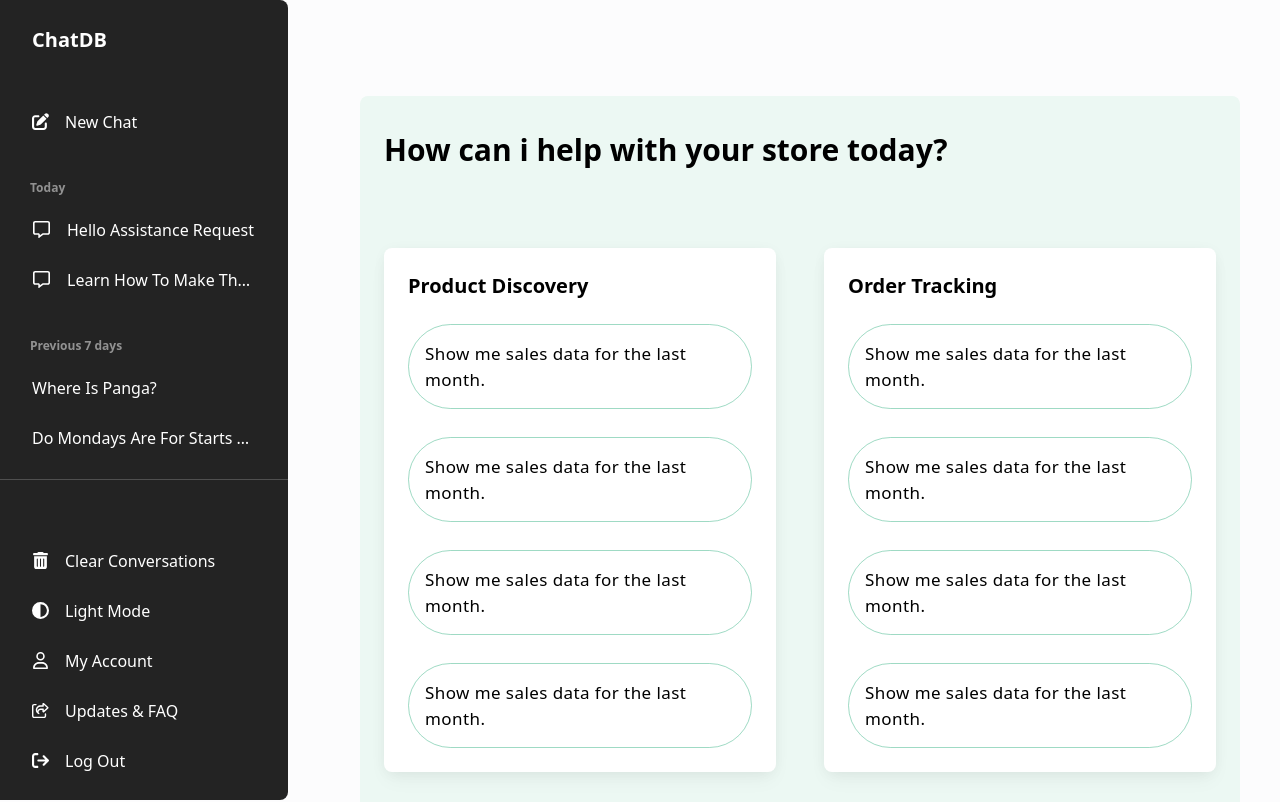
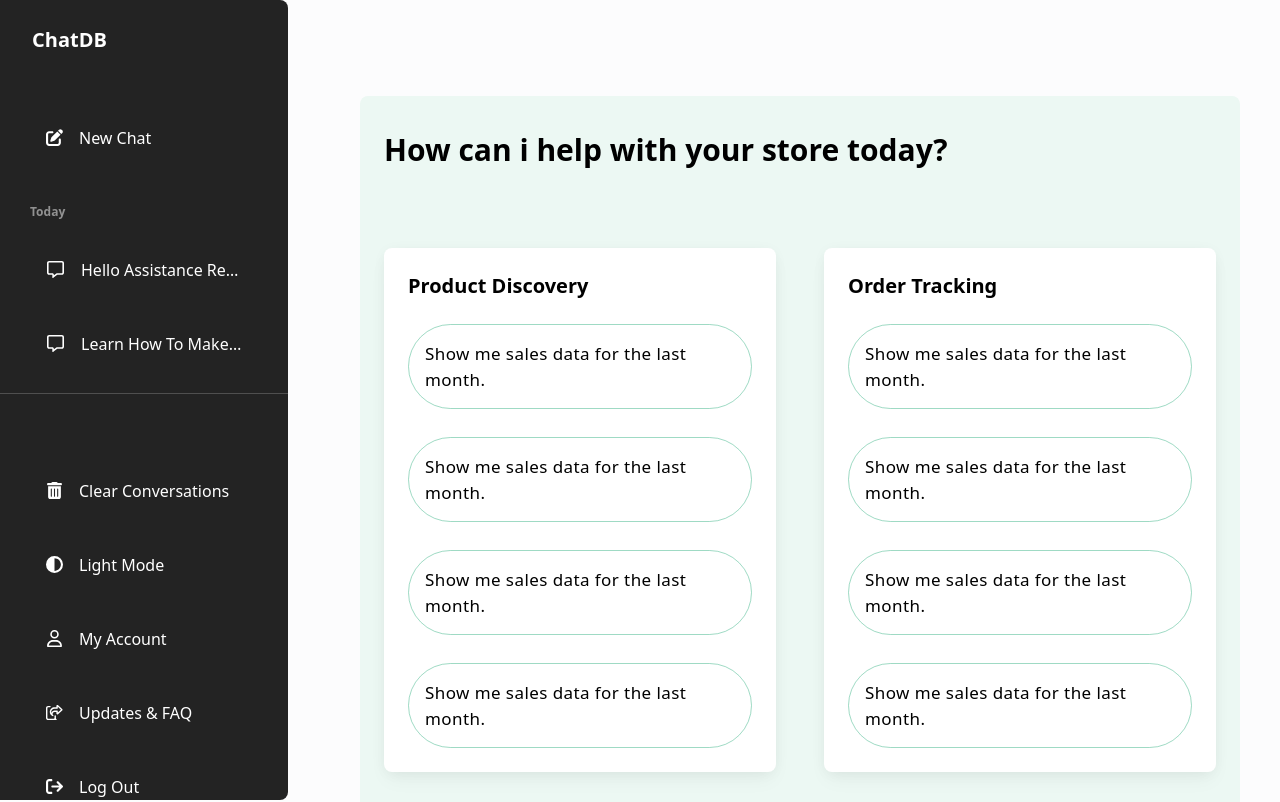
Before and after one commit to chatdb-org/chatdb-frontend, a React (Vite) app: page /screen in a window 1280 px wide. Shown: the top 802 px of the page. Built offline with nearby package versions, Linux system fonts and the light colour scheme.

Commit message:
Sidebar  refactor

```diff
--- a/src/components/Sidebar.jsx
+++ b/src/components/Sidebar.jsx
@@ -1,6 +1,18 @@
+
+
+const SidebarItem = ({ icon, text }) => (
+  <li className="mx-3.5 mt-4 mb-2">
+    <a href="#">
+      <button className="middle none font-sans font-bold center transition-all disabled:opacity-50 disabled:shadow-none disabled:pointer-events-none text-xs py-3 rounded-lg text-white hover:bg-white/10 active:bg-white/30 w-full flex items-center gap-4 px-4 capitalize" type="button">
+        <span>{icon}</span>
+        <p className="block truncate antialiased font-sans text-base leading-relaxed text-inherit font-medium capitalize">{text}</p>
+      </button>
+    </a>
+  </li>
+);
+
 const Sidebar = () => {
   return (
-    <>
     <aside className="bg-[#232323] -translate-x-80 fixed inset-0 z-50 h-screen w-72 overflow-y-auto rounded-r-lg transition-transform duration-300 xl:translate-x-0">
       <div className="relative">
         <a className="flex items-center gap-4 py-6 px-8" href="#/">
@@ -9,29 +21,16 @@ const Sidebar = () => {
           </h6>
         </a>
       </div>
+
       <div className="m-4">
         <ul className="mb-2 flex flex-col">
-            <li>
-              <a className="" href="#">
-                <button
-                  className="middle none font-sans font-bold center transition-all disabled:opacity-50 disabled:shadow-none disabled:pointer-events-none text-xs py-3 rounded-lg text-white hover:bg-white/10 active:bg-white/30 w-full flex items-center gap-4 px-4 capitalize"
-                  type="button"
-                >
-                  <span>
-                    <svg className="w-[17px] h-[17px] fill-[#fff]" viewBox="0 0 512 512" xmlns="http://www.w3.org/2000/svg">
-                      <path d="M471.6 21.7c-21.9-21.9-57.3-21.9-79.2 0L362.3 51.7l97.9 97.9 30.1-30.1c21.9-21.9 21.9-57.3 0-79.2L471.6 21.7zm-299.2 220c-6.1 6.1-10.8 13.6-13.5 21.9l-29.6 88.8c-2.9 8.6-.6 18.1 5.8 24.6s15.9 8.7 24.6 5.8l88.8-29.6c8.2-2.7 15.7-7.4 21.9-13.5L437.7 172.3 339.7 74.3 172.4 241.7zM96 64C43 64 0 107 0 160V416c0 53 43 96 96 96H352c53 0 96-43 96-96V320c0-17.7-14.3-32-32-32s-32 14.3-32 32v96c0 17.7-14.3 32-32 32H96c-17.7 0-32-14.3-32-32V160c0-17.7 14.3-32 32-32h96c17.7 0 32-14.3 32-32s-14.3-32-32-32H96z"></path>
-                    </svg>
-                  </span>
+          <SidebarItem
+            icon={<svg className="w-[17px] h-[17px] fill-[#fff]" viewBox="0 0 512 512" xmlns="http://www.w3.org/2000/svg"><path d="M471.6 21.7c-21.9-21.9-57.3-21.9-79.2 0L362.3 51.7l97.9 97.9 30.1-30.1c21.9-21.9 21.9-57.3 0-79.2L471.6 21.7zm-299.2 220c-6.1 6.1-10.8 13.6-13.5 21.9l-29.6 88.8c-2.9 8.6-.6 18.1 5.8 24.6s15.9 8.7 24.6 5.8l88.8-29.6c8.2-2.7 15.7-7.4 21.9-13.5L437.7 172.3 339.7 74.3 172.4 241.7zM96 64C43 64 0 107 0 160V416c0 53 43 96 96 96H352c53 0 96-43 96-96V320c0-17.7-14.3-32-32-32s-32 14.3-32 32v96c0 17.7-14.3 32-32 32H96c-17.7 0-32-14.3-32-32V160c0-17.7 14.3-32 32-32h96c17.7 0 32-14.3 32-32s-14.3-32-32-32H96z"></path></svg>}
+            text="New chat"
+          />
+        </ul>
+      </div>
 
-                  <p className="block antialiased font-sans text-base leading-relaxed text-inherit font-medium capitalize">
-                    New chat
-                  </p>
-                </button>
-              </a>
-            </li>
-          </ul>
-
-        </div>
       <div className="m-4">
         <ul className="mb-2 flex flex-col">
           <li className="mx-3.5 mt-4 mb-2">
@@ -39,177 +38,47 @@ const Sidebar = () => {
               Today
             </p>
           </li>
-            <li>
-              <a className="" href="#">
-                <button
-                  className="middle none font-sans font-bold center transition-all disabled:opacity-50 disabled:shadow-none disabled:pointer-events-none text-xs py-3 rounded-lg text-white hover:bg-white/10 active:bg-white/30 w-full flex items-center gap-4 px-4 capitalize"
-                  type="button"
-                >
-                  <span>
-                    <svg className="w-[19px] h-[17px] fill-[#fff]" viewBox="0 0 512 512" xmlns="http://www.w3.org/2000/svg">
-                      <path d="M160 368c26.5 0 48 21.5 48 48v16l72.5-54.4c8.3-6.2 18.4-9.6 28.8-9.6H448c8.8 0 16-7.2 16-16V64c0-8.8-7.2-16-16-16H64c-8.8 0-16 7.2-16 16V352c0 8.8 7.2 16 16 16h96zm48 124l-.2 .2-5.1 3.8-17.1 12.8c-4.8 3.6-11.3 4.2-16.8 1.5s-8.8-8.2-8.8-14.3V474.7v-6.4V468v-4V416H112 64c-35.3 0-64-28.7-64-64V64C0 28.7 28.7 0 64 0H448c35.3 0 64 28.7 64 64V352c0 35.3-28.7 64-64 64H309.3L208 492z"></path>
-                    </svg>
-                  </span>
-                  <p className="block truncate antialiased font-sans text-base leading-relaxed text-inherit font-medium capitalize">
-                    Hello Assistance Request
-                  </p>
-                </button>
-              </a>
-            </li>
-            <li>
-              <a className="" href="#">
-                <button
-                  className="middle none font-sans font-bold center transition-all disabled:opacity-50 disabled:shadow-none disabled:pointer-events-none text-xs py-3 rounded-lg text-white hover:bg-white/10 active:bg-white/30 w-full flex items-center gap-4 px-4 capitalize"
-                  type="button"
-                >
-                  <span>
-                    <svg className="w-[19px] h-[17px] fill-[#fff]" viewBox="0 0 512 512" xmlns="http://www.w3.org/2000/svg">
-                      <path d="M160 368c26.5 0 48 21.5 48 48v16l72.5-54.4c8.3-6.2 18.4-9.6 28.8-9.6H448c8.8 0 16-7.2 16-16V64c0-8.8-7.2-16-16-16H64c-8.8 0-16 7.2-16 16V352c0 8.8 7.2 16 16 16h96zm48 124l-.2 .2-5.1 3.8-17.1 12.8c-4.8 3.6-11.3 4.2-16.8 1.5s-8.8-8.2-8.8-14.3V474.7v-6.4V468v-4V416H112 64c-35.3 0-64-28.7-64-64V64C0 28.7 28.7 0 64 0H448c35.3 0 64 28.7 64 64V352c0 35.3-28.7 64-64 64H309.3L208 492z"></path>
-                    </svg>
-                  </span>
-                  <p className="block antialiased truncate font-sans text-base leading-relaxed text-inherit font-medium capitalize">
-                    Learn how to make the most of ChatDB
-                  </p>
-                </button>
-              </a>
-            </li>
+          <SidebarItem
+            icon={<svg className="w-[19px] h-[17px] fill-[#fff]" viewBox="0 0 512 512" xmlns="http://www.w3.org/2000/svg"><path d="M160 368c26.5 0 48 21.5 48 48v16l72.5-54.4c8.3-6.2 18.4-9.6 28.8-9.6H448c8.8 0 16-7.2 16-16V64c0-8.8-7.2-16-16-16H64c-8.8 0-16 7.2-16 16V352c0 8.8 7.2 16 16 16h96zm48 124l-.2.2-5.1 3.8-17.1 12.8c-4.8 3.6-11.3 4.2-16.8 1.5s-8.8-8.2-8.8-14.3V474.7v-6.4V468v-4V416H112 64c-35.3 0-64-28.7-64-64V64C0 28.7 28.7 0 64 0H448c35.3 0 64 28.7 64 64V352c0 35.3-28.7 64-64 64H309.3L208 492z"></path></svg>}
+            text="Hello Assistance Request"
+          />
+          <SidebarItem
+            icon={<svg className="w-[19px] h-[17px] fill-[#fff]" viewBox="0 0 512 512" xmlns="http://www.w3.org/2000/svg"><path d="M160 368c26.5 0 48 21.5 48 48v16l72.5-54.4c8.3-6.2 18.4-9.6 28.8-9.6H448c8.8 0 16-7.2 16-16V64c0-8.8-7.2-16-16-16H64c-8.8 0-16 7.2-16 16V352c0 8.8 7.2 16 16 16h96zm48 124l-.2.2-5.1 3.8-17.1 12.8c-4.8 3.6-11.3 4.2-16.8 1.5s-8.8-8.2-8.8-14.3V474.7v-6.4V468v-4V416H112 64c-35.3 0-64-28.7-64-64V64C0 28.7 28.7 0 64 0H448c35.3 0 64 28.7 64 64V352c0 35.3-28.7 64-64 64H309.3L208 492z"></path></svg>}
+            text="Learn how to make the most of ChatDB"
+          />
         </ul>
+      </div>
 
-        </div>
-        <div className="m-4">
-          <ul className="mb-2 flex flex-col">
-            <li className="mx-3.5 mt-4 mb-2">
-              <p className="antialiased font-sans text-[12px]  text-white font-black  opacity-50">
-                Previous 7 days
-              </p>
-            </li>
-            <li>
-              <a className="" href="#">
-                <button
-                  className="middle none font-sans font-bold center transition-all disabled:opacity-50 disabled:shadow-none disabled:pointer-events-none text-xs py-3 rounded-lg text-white hover:bg-white/10 active:bg-white/30 w-full flex items-center gap-4 px-4 capitalize"
-                  type="button"
-                >
-                  <p className="block antialiased font-sans text-base leading-relaxed text-inherit font-medium capitalize">
-                    Where is Panga?
-                  </p>
-                </button>
-              </a>
-            </li>
-            <li>
-              <a className="" href="#">
-                <button
-                  className="middle none font-sans font-bold center transition-all disabled:opacity-50 disabled:shadow-none disabled:pointer-events-none text-xs py-3 rounded-lg text-white hover:bg-white/10 active:bg-white/30 w-full flex items-center gap-4 px-4 capitalize"
-                  type="button"
-                >
-                  <p className="block truncate antialiased font-sans text-base leading-relaxed text-inherit font-medium capitalize">
-                    Do Mondays are for starts on monday what
-                  </p>
-                </button>
-              </a>
-            </li>
-          </ul>
-
-
-        </div>
-        <div className=" border-b mb-10 border-white/20">
-        </div>
+      <div className="border-b mb-10 border-white/20"></div>
 
       <div className="m-4 fixed">
         <ul className="mb-2 flex flex-col">
-            <li>
-              <a className="" href="#">
-                <button
-                  className="middle none font-sans font-bold center transition-all disabled:opacity-50 disabled:shadow-none disabled:pointer-events-none text-xs py-3 rounded-lg text-white hover:bg-white/10 active:bg-white/30 w-full flex items-center gap-4 px-4 capitalize"
-                  type="button"
-                >
-                  <span>
-                    <svg className="w-[17px] h-[17px] fill-[#ffffff]" viewBox="0 0 448 512" xmlns="http://www.w3.org/2000/svg">
-                      <path d="M135.2 17.7C140.6 6.8 151.7 0 163.8 0H284.2c12.1 0 23.2 6.8 28.6 17.7L320 32h96c17.7 0 32 14.3 32 32s-14.3 32-32 32H32C14.3 96 0 81.7 0 64S14.3 32 32 32h96l7.2-14.3zM32 128H416V448c0 35.3-28.7 64-64 64H96c-35.3 0-64-28.7-64-64V128zm96 64c-8.8 0-16 7.2-16 16V432c0 8.8 7.2 16 16 16s16-7.2 16-16V208c0-8.8-7.2-16-16-16zm96 0c-8.8 0-16 7.2-16 16V432c0 8.8 7.2 16 16 16s16-7.2 16-16V208c0-8.8-7.2-16-16-16zm96 0c-8.8 0-16 7.2-16 16V432c0 8.8 7.2 16 16 16s16-7.2 16-16V208c0-8.8-7.2-16-16-16z"></path>
-                    </svg>
-                  </span>
-                  <p className="block truncate antialiased font-sans text-base leading-relaxed text-inherit font-medium capitalize">
-                    Clear conversations
-                  </p>
-                </button>
-              </a>
-            </li>
-            <li>
-              <a className="" href="#">
-                <button
-                  className="middle none font-sans font-bold center transition-all disabled:opacity-50 disabled:shadow-none disabled:pointer-events-none text-xs py-3 rounded-lg text-white hover:bg-white/10 active:bg-white/30 w-full flex items-center gap-4 px-4 capitalize"
-                  type="button"
-                >
-                  <span>
-                    <svg className="w-[17px] h-[17px] fill-[#ffffff]" viewBox="0 0 512 512" xmlns="http://www.w3.org/2000/svg">
-                      <path d="M448 256c0-106-86-192-192-192V448c106 0 192-86 192-192zM0 256a256 256 0 1 1 512 0A256 256 0 1 1 0 256z"></path>
-                    </svg>
-                  </span>
-                  <p className="block antialiased truncate font-sans text-base leading-relaxed text-inherit font-medium capitalize">
-                    Light mode
-                  </p>
-                </button>
-              </a>
-            </li>
-            <li>
-              <a className="" href="#">
-                <button
-                  className="middle none font-sans font-bold center transition-all disabled:opacity-50 disabled:shadow-none disabled:pointer-events-none text-xs py-3 rounded-lg text-white hover:bg-white/10 active:bg-white/30 w-full flex items-center gap-4 px-4 capitalize"
-                  type="button"
-                >
-                  <span>
-                    <svg className="w-[17px] h-[17px] fill-[#ffffff]" viewBox="0 0 448 512" xmlns="http://www.w3.org/2000/svg">
-                      <path d="M304 128a80 80 0 1 0 -160 0 80 80 0 1 0 160 0zM96 128a128 128 0 1 1 256 0A128 128 0 1 1 96 128zM49.3 464H398.7c-8.9-63.3-63.3-112-129-112H178.3c-65.7 0-120.1 48.7-129 112zM0 482.3C0 383.8 79.8 304 178.3 304h91.4C368.2 304 448 383.8 448 482.3c0 16.4-13.3 29.7-29.7 29.7H29.7C13.3 512 0 498.7 0 482.3z"></path>
-                    </svg>
-                  </span>
-                  <p className="block antialiased truncate font-sans text-base leading-relaxed text-inherit font-medium capitalize">
-                    My account
-                  </p>
-                </button>
-              </a>
-            </li>
-            <li>
-              <a className="" href="#">
-                <button
-                  className="middle none font-sans font-bold center transition-all disabled:opacity-50 disabled:shadow-none disabled:pointer-events-none text-xs py-3 rounded-lg text-white hover:bg-white/10 active:bg-white/30 w-full flex items-center gap-4 px-4 capitalize"
-                  type="button"
-                >
-                  <span>
-                    <svg className="w-[17px] h-[17px] fill-[#ffffff]" viewBox="0 0 576 512" xmlns="http://www.w3.org/2000/svg">
-                      <path d="M400 255.4V240 208c0-8.8-7.2-16-16-16H352 336 289.5c-50.9 0-93.9 33.5-108.3 79.6c-3.3-9.4-5.2-19.8-5.2-31.6c0-61.9 50.1-112 112-112h48 16 32c8.8 0 16-7.2 16-16V80 64.6L506 160 400 255.4zM336 240h16v48c0 17.7 14.3 32 32 32h3.7c7.9 0 15.5-2.9 21.4-8.2l139-125.1c7.6-6.8 11.9-16.5 11.9-26.7s-4.3-19.9-11.9-26.7L409.9 8.9C403.5 3.2 395.3 0 386.7 0C367.5 0 352 15.5 352 34.7V80H336 304 288c-88.4 0-160 71.6-160 160c0 60.4 34.6 99.1 63.9 120.9c5.9 4.4 11.5 8.1 16.7 11.2c4.4 2.7 8.5 4.9 11.9 6.6c3.4 1.7 6.2 3 8.2 3.9c2.2 1 4.6 1.4 7.1 1.4h2.5c9.8 0 17.8-8 17.8-17.8c0-7.8-5.3-14.7-11.6-19.5l0 0c-.4-.3-.7-.5-1.1-.8c-1.7-1.1-3.4-2.5-5-4.1c-.8-.8-1.7-1.6-2.5-2.6s-1.6-1.9-2.4-2.9c-1.8-2.5-3.5-5.3-5-8.5c-2.6-6-4.3-13.3-4.3-22.4c0-36.1 29.3-65.5 65.5-65.5H304h32zM72 32C32.2 32 0 64.2 0 104V440c0 39.8 32.2 72 72 72H408c39.8 0 72-32.2 72-72V376c0-13.3-10.7-24-24-24s-24 10.7-24 24v64c0 13.3-10.7 24-24 24H72c-13.3 0-24-10.7-24-24V104c0-13.3 10.7-24 24-24h64c13.3 0 24-10.7 24-24s-10.7-24-24-24H72z"></path>
-                    </svg>
-                  </span>
-                  <p className="block antialiased truncate font-sans text-base leading-relaxed text-inherit font-medium capitalize">
-                    Updates & FAQ
-                  </p>
-                </button>
-              </a>
-            </li>
-            <li>
-              <a className="" href="#">
-                <button
-                  className="middle none font-sans font-bold center transition-all disabled:opacity-50 disabled:shadow-none disabled:pointer-events-none text-xs py-3 rounded-lg text-white hover:bg-white/10 active:bg-white/30 w-full flex items-center gap-4 px-4 capitalize"
-                  type="button"
-                >
-                  <span>
-                    <svg className="w-[17px] h-[17px] fill-[#ffffff]" viewBox="0 0 512 512" xmlns="http://www.w3.org/2000/svg">
-                      <path d="M502.6 278.6c12.5-12.5 12.5-32.8 0-45.3l-128-128c-12.5-12.5-32.8-12.5-45.3 0s-12.5 32.8 0 45.3L402.7 224 192 224c-17.7 0-32 14.3-32 32s14.3 32 32 32l210.7 0-73.4 73.4c-12.5 12.5-12.5 32.8 0 45.3s32.8 12.5 45.3 0l128-128zM160 96c17.7 0 32-14.3 32-32s-14.3-32-32-32L96 32C43 32 0 75 0 128L0 384c0 53 43 96 96 96l64 0c17.7 0 32-14.3 32-32s-14.3-32-32-32l-64 0c-17.7 0-32-14.3-32-32l0-256c0-17.7 14.3-32 32-32l64 0z"></path>
-
-                    </svg>
-                  </span>
-                  <p className="block antialiased truncate font-sans text-base leading-relaxed text-inherit font-medium capitalize">
-                    Log out
-                  </p>
-                </button>
-              </a>
-            </li>
-
+          <SidebarItem
+            icon={<svg className="w-[17px] h-[17px] fill-[#ffffff]" viewBox="0 0 448 512" xmlns="http://www.w3.org/2000/svg"><path d="M135.2 17.7C140.6 6.8 151.7 0 163.8 0H284.2c12.1 0 23.2 6.8 28.6 17.7L320 32h96c17.7 0 32 14.3 32 32s-14.3 32-32 32H32C14.3 96 0 81.7 0 64S14.3 32 32 32h96l7.2-14.3zM32 128H416V448c0 35.3-28.7 64-64 64H96c-35.3 0-64-28.7-64-64V128zm96 64c-8.8 0-16 7.2-16 16V432c0 8.8 7.2 16 16 16s16-7.2 16-16V208c0-8.8-7.2-16-16-16zm96 0c-8.8 0-16 7.2-16 16V432c0 8.8 7.2 16 16 16s16-7.2 16-16V208c0-8.8-7.2-16-16-16zm96 0c-8.8 0-16 7.2-16 16V432c0 8.8 7.2 16 16 16s16-7.2 16-16V208c0-8.8-7.2-16-16-16z"></path></svg>}
+            text="Clear conversations"
+          />
+          <SidebarItem
+            icon={<svg className="w-[17px] h-[17px] fill-[#ffffff]" viewBox="0 0 512 512" xmlns="http://www.w3.org/2000/svg"><path d="M448 256c0-106-86-192-192-192V448c106 0 192-86 192-192zM0 256a256 256 0 1 1 512 0A256 256 0 1 1 0 256z"></path></svg>}
+            text="Light mode"
+          />
+          <SidebarItem
+            icon={<svg className="w-[17px] h-[17px] fill-[#ffffff]" viewBox="0 0 448 512" xmlns="http://www.w3.org/2000/svg"><path d="M304 128a80 80 0 1 0 -160 0 80 80 0 1 0 160 0zM96 128a128 128 0 1 1 256 0A128 128 0 1 1 96 128zM49.3 464H398.7c-8.9-63.3-63.3-112-129-112H178.3c-65.7 0-120.1 48.7-129 112zM0 482.3C0 383.8 79.8 304 178.3 304h91.4C368.2 304 448 383.8 448 482.3c0 16.4-13.3 29.7-29.7 29.7H29.7C13.3 512 0 498.7 0 482.3z"></path></svg>}
+            text="My account"
+          />
+          <SidebarItem
+            icon={<svg className="w-[17px] h-[17px] fill-[#ffffff]" viewBox="0 0 576 512" xmlns="http://www.w3.org/2000/svg"><path d="M400 255.4V240 208c0-8.8-7.2-16-16-16H352 336 289.5c-50.9 0-93.9 33.5-108.3 79.6c-3.3-9.4-5.2-19.8-5.2-31.6c0-61.9 50.1-112 112-112h48 16 32c8.8 0 16-7.2 16-16V80 64.6L506 160 400 255.4zM336 240h16v48c0 17.7 14.3 32 32 32h3.7c7.9 0 15.5-2.9 21.4-8.2l139-125.1c7.6-6.8 11.9-16.5 11.9-26.7s-4.3-19.9-11.9-26.7L409.9 8.9C403.5 3.2 395.3 0 386.7 0C367.5 0 352 15.5 352 34.7V80H336 304 288c-88.4 0-160 71.6-160 160c0 60.4 34.6 99.1 63.9 120.9c5.9 4.4 11.5 8.1 16.7 11.2c4.4 2.7 8.5 4.9 11.9 6.6c3.4 1.7 6.2 3 8.2 3.9c2.2 1 4.6 1.4 7.1 1.4h2.5c9.8 0 17.8-8 17.8-17.8c0-7.8-5.3-14.7-11.6-19.5l0 0c-.4-.3-.7-.5-1.1-.8c-1.7-1.1-3.4-2.5-5-4.1c-.8-.8-1.7-1.6-2.5-2.6s-1.6-1.9-2.4-2.9c-1.8-2.5-3.5-5.3-5-8.5c-2.6-6-4.3-13.3-4.3-22.4c0-36.1 29.3-65.5 65.5-65.5H304h32zM72 32C32.2 32 0 64.2 0 104V440c0 39.8 32.2 72 72 72H408c-39.8 0-72-32.2-72-72V376c0-13.3-10.7-24-24-24s-24 10.7-24 24v64c0 13.3-10.7 24-24 24H72c-13.3 0-24-10.7-24-24V104c0-13.3 10.7-24 24-24h64c13.3 0 24-10.7 24-24s-10.7-24-24-24H72z"></path></svg>}
+            text="Updates & FAQ"
+          />
+          <SidebarItem
+            icon={<svg className="w-[17px] h-[17px] fill-[#ffffff]" viewBox="0 0 512 512" xmlns="http://www.w3.org/2000/svg"><path d="M502.6 278.6c12.5-12.5 12.5-32.8 0-45.3l-128-128c-12.5-12.5-32.8-12.5-45.3 0s-12.5 32.8 0 45.3L402.7 224 192 224c-17.7 0-32 14.3-32 32s14.3 32 32 32l210.7 0-73.4 73.4c-12.5 12.5-12.5 32.8 0 45.3s32.8 12.5 45.3 0l128-128zM160 96c17.7 0 32-14.3 32-32s-14.3-32-32-32L96 32C43 32 0 75 0 128L0 384c0 53 43 96 96 96l64 0c17.7 0 32-14.3 32-32s-14.3-32-32-32l-64 0c-17.7 0-32-14.3-32-32l0-256c0-17.7 14.3-32 32-32l64 0z"></path></svg>}
+            text="Log out"
+          />
         </ul>
       </div>
 
 
     </aside>
-    </>
-  )
-}
+  );
+};
 
-export default Sidebar
+export default Sidebar;
```
Lines whose indentation alone changed are shown as unchanged.
